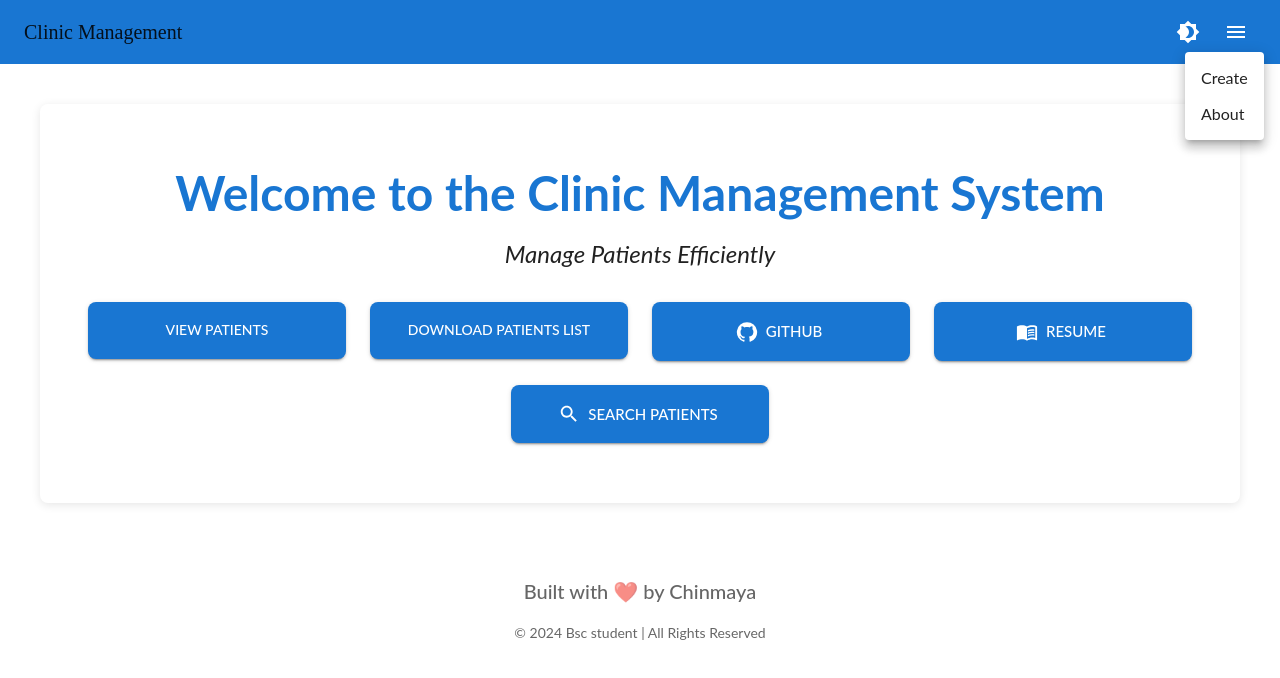
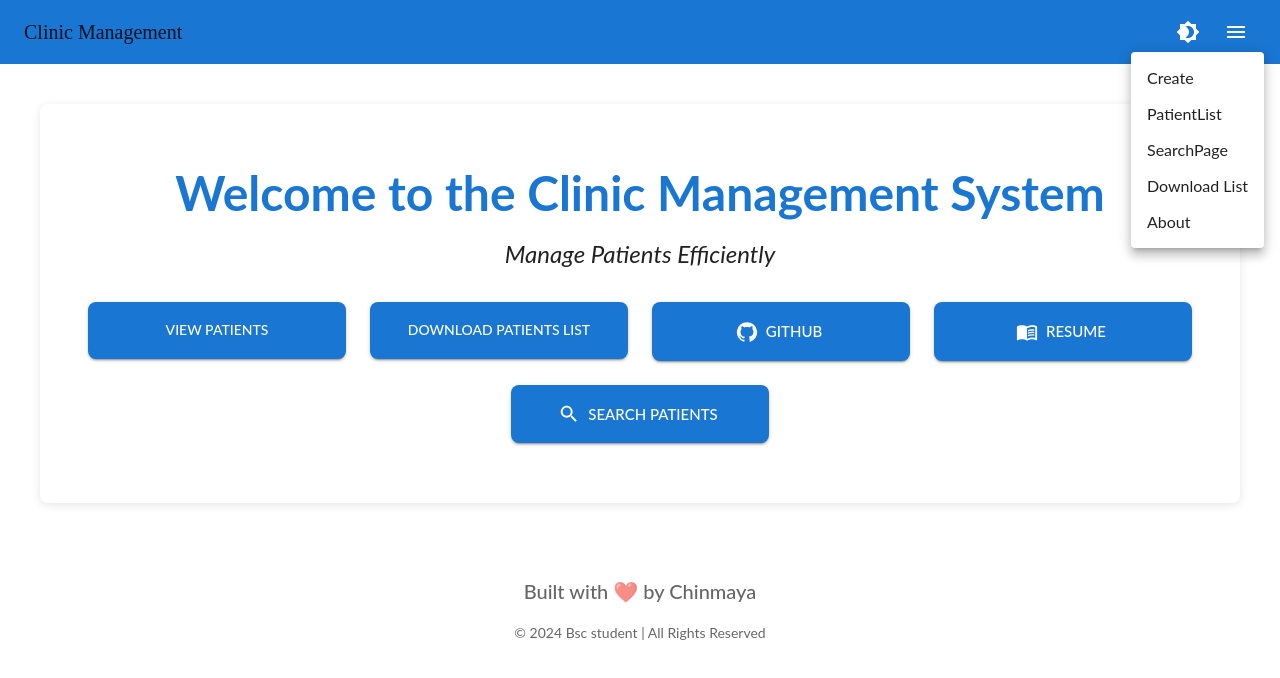
Before and after one commit to 88chinu/clinicManagement, a React (Create React App) app in the folder client/: page / in a window 1280 px wide. Both pictures are taken after a click on the button 1236 px from the left and 32 px from the top of the page. Shown: the top 678 px of the page. Built offline with nearby package versions, Linux system fonts and the light colour scheme.

Commit message:
prod deploy:update navebar

```diff
--- a/client/src/components/Navbar.js
+++ b/client/src/components/Navbar.js
@@ -62,14 +62,30 @@ const Navbar = () => {
             >
               Create
             </MenuItem>
-            {/* <MenuItem
+            <MenuItem
               component={RouterLink}
-              to="/edit/:id"
+              to="/list"
               onClick={handleMenuClose}
               sx={{ color: 'text.primary', fontFamily: 'Lato, sans-serif' }}
             >
-              Update Patient
-            </MenuItem> */}
+              PatientList
+            </MenuItem>
+            <MenuItem
+              component={RouterLink}
+              to="/search"
+              onClick={handleMenuClose}
+              sx={{ color: 'text.primary', fontFamily: 'Lato, sans-serif' }}
+            >
+              SearchPage
+            </MenuItem>
+            <MenuItem
+              component={RouterLink}
+              to="/export"
+              onClick={handleMenuClose}
+              sx={{ color: 'text.primary', fontFamily: 'Lato, sans-serif' }}
+            >
+              Download List
+            </MenuItem>
             <MenuItem
               component={RouterLink}
               to="/About"
```
Also changed, not shown: 8 other files (tests, documents, lock files or other folders).
